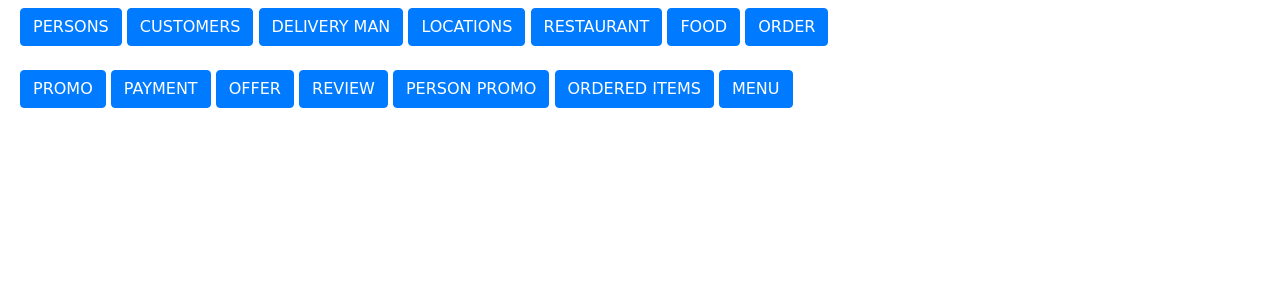
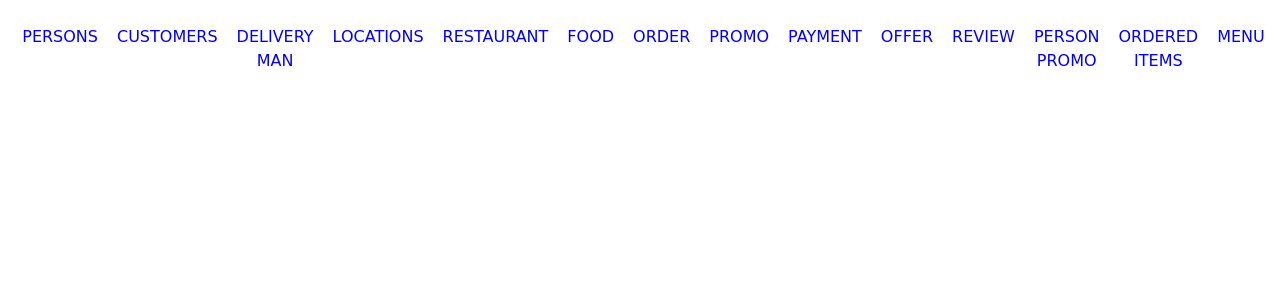
Before and after one commit to Nazmul1850/foodpandadb, a Django app: page / in a window 1280 px wide. Shown: the part 48-348 px from the top of the page. Run offline with Django 3.2, Linux system fonts and the light colour scheme; some libraries are stand-ins or nearby versions; some web fonts are replaced.

Commit message:
design updated

```diff
--- a/foodpandadb/static/foodpanda/custom.css
+++ b/foodpandadb/static/foodpanda/custom.css
@@ -7,8 +7,15 @@ div.header {
   background-color: yellowgreen;
 }
 div.tablebuttons {
-  padding-left: 20px;
+  padding: 10px;
+  display: flex;
+  justify-content: center;
 }
-div.part1 .part2{
-  align-items: center;
+.btn {
+  padding-right: 5px;
+  color: blue;
 }
+.tableheader {
+  text-align: center;
+}
+/* NOTE: cltr f5 ---> reloads css file */
--- a/foodpandadb/templates/foodpanda/base.html
+++ b/foodpandadb/templates/foodpanda/base.html
@@ -8,7 +8,7 @@
 
     <!-- Bootstrap CSS -->
     <link rel="stylesheet" href="https://stackpath.bootstrapcdn.com/bootstrap/4.4.1/css/bootstrap.min.css" integrity="sha384-Vkoo8x4CGsO3+Hhxv8T/Q5PaXtkKtu6ug5TOeNV6gBiFeWPGFN9MuhOf23Q9Ifjh" crossorigin="anonymous">
-    <link rel="stylesheet" href="{% static "foodpanda/custom.css" %}">
+    <link rel="stylesheet" href="{% static "foodpanda/custom.css" now "U" %}">
 
     <link href="https://fonts.googleapis.com/css2?family=Girassol&display=swap" rel="stylesheet">
 
@@ -21,24 +21,20 @@
       <h1>FOODOANDA DATABASE</h1>
     </div>
     <div class="tablebuttons">
-      <div class="part1">
-        <a role="button" href="{% url 'persons' %}" class="btn btn-primary">PERSONS</a>
-        <a role="button" href="{% url 'customers' %}" class="btn btn-primary">CUSTOMERS</a>
-        <a role="button" href="{% url 'delivery' %}" class="btn btn-primary">DELIVERY MAN</a>
-        <a role="button" href="{% url 'locations' %}" class="btn btn-primary">LOCATIONS</a>
-        <a role="button" href="{% url 'restaurant' %}" class="btn btn-primary">RESTAURANT</a>
-        <a role="button" href="{% url 'food' %}" class="btn btn-primary">FOOD</a>
-        <a role="button" href="{% url 'orders' %}" class="btn btn-primary">ORDER</a><br><br>
-      </div>
-      <div class="part2">
-        <a role="button" href="{% url 'promos' %}" class="btn btn-primary">PROMO</a>
-        <a role="button" href="{% url 'payments' %}" class="btn btn-primary">PAYMENT</a>
-        <a role="button" href="{% url 'offers' %}" class="btn btn-primary">OFFER</a>
-        <a role="button" href="{% url 'reviews' %}" class="btn btn-primary">REVIEW</a>
-        <a role="button" href="{% url 'customer_promo' %}" class="btn btn-primary">PERSON PROMO</a>
-        <a role="button" href="{% url 'orderd_items' %}" class="btn btn-primary">ORDERED ITEMS</a>
-        <a role="button" href="{% url 'menu' %}" class="btn btn-primary">MENU</a>
-      </div>
+        <a role="button" href="{% url 'persons' %}" class="btn">PERSONS</a>
+        <a role="button" href="{% url 'customers' %}" class="btn">CUSTOMERS</a>
+        <a role="button" href="{% url 'delivery' %}" class="btn">DELIVERY MAN</a>
+        <a role="button" href="{% url 'locations' %}" class="btn">LOCATIONS</a>
+        <a role="button" href="{% url 'restaurant' %}" class="btn">RESTAURANT</a>
+        <a role="button" href="{% url 'food' %}" class="btn">FOOD</a>
+        <a role="button" href="{% url 'orders' %}" class="btn">ORDER</a>
+        <a role="button" href="{% url 'promos' %}" class="btn">PROMO</a>
+        <a role="button" href="{% url 'payments' %}" class="btn">PAYMENT</a>
+        <a role="button" href="{% url 'offers' %}" class="btn">OFFER</a>
+        <a role="button" href="{% url 'reviews' %}" class="btn">REVIEW</a>
+        <a role="button" href="{% url 'customer_promo' %}" class="btn">PERSON PROMO</a>
+        <a role="button" href="{% url 'orderd_items' %}" class="btn">ORDERED ITEMS</a>
+        <a role="button" href="{% url 'menu' %}" class="btn">MENU</a>
 
     </div>
     <div class="container">
--- a/foodpandadb/templates/foodpanda/customer_promo.html
+++ b/foodpandadb/templates/foodpanda/customer_promo.html
@@ -1,6 +1,9 @@
 {% extends 'foodpanda/base.html' %}
 {% load static %}
 {% block content %}
+<div class="tableheader">
+  <h1>CUSTOMER PROMO</h1>
+</div>
 <table width="100%"  border="1">
     <tr style="background-color:lightgray">
         <th> CUSTOMER ID </th>
--- a/foodpandadb/templates/foodpanda/customers.html
+++ b/foodpandadb/templates/foodpanda/customers.html
@@ -1,6 +1,9 @@
 {% extends 'foodpanda/base.html' %}
 {% load static %}
 {% block content %}
+<div class="tableheader">
+  <h1>CUSTOMERS</h1>
+</div>
 <table width="100%"  border="1">
     <tr style="background-color:lightgray">
         <th>CUSTOMER ID</th>
--- a/foodpandadb/templates/foodpanda/delivery.html
+++ b/foodpandadb/templates/foodpanda/delivery.html
@@ -1,6 +1,9 @@
 {% extends 'foodpanda/base.html' %}
 {% load static %}
 {% block content %}
+<div class="tableheader">
+  <h1>DELIVERY MAN</h1>
+</div>
 <table width="100%"  border="1">
     <tr style="background-color:lightgray">
         <th>DELIVERY MAN ID</th>
--- a/foodpandadb/templates/foodpanda/foods.html
+++ b/foodpandadb/templates/foodpanda/foods.html
@@ -1,6 +1,9 @@
 {% extends 'foodpanda/base.html' %}
 {% load static %}
 {% block content %}
+<div class="tableheader">
+  <h1>FOODS</h1>
+</div>
 <table width="100%"  border="1">
     <tr style="background-color:lightgray">
         <th>NAME</th>
--- a/foodpandadb/templates/foodpanda/locations.html
+++ b/foodpandadb/templates/foodpanda/locations.html
@@ -1,6 +1,9 @@
 {% extends 'foodpanda/base.html' %}
 {% load static %}
 {% block content %}
+<div class="tableheader">
+  <h1>LOCATIONS</h1>
+</div>
 <table width="100%"  border="1">
     <tr style="background-color:lightgray">
         <th>LOCATION ID</th>
--- a/foodpandadb/templates/foodpanda/menu.html
+++ b/foodpandadb/templates/foodpanda/menu.html
@@ -1,6 +1,9 @@
 {% extends 'foodpanda/base.html' %}
 {% load static %}
 {% block content %}
+<div class="tableheader">
+  <h1>MENU</h1>
+</div>
 <table width="100%"  border="1">
     <tr style="background-color:lightgray">
         <th> RESTAURANT ID </th>
--- a/foodpandadb/templates/foodpanda/offers.html
+++ b/foodpandadb/templates/foodpanda/offers.html
@@ -1,6 +1,9 @@
 {% extends 'foodpanda/base.html' %}
 {% load static %}
 {% block content %}
+<div class="tableheader">
+  <h1>OFFERS</h1>
+</div>
 <table width="100%"  border="1">
     <tr style="background-color:lightgray">
         <th> OFFER ID </th>
--- a/foodpandadb/templates/foodpanda/orderd_items.html
+++ b/foodpandadb/templates/foodpanda/orderd_items.html
@@ -1,6 +1,9 @@
 {% extends 'foodpanda/base.html' %}
 {% load static %}
 {% block content %}
+<div class="tableheader">
+  <h1>ORDERED ITEMS</h1>
+</div>
 <table width="100%"  border="1">
     <tr style="background-color:lightgray">
         <th> ORDER ID </th>
--- a/foodpandadb/templates/foodpanda/orders.html
+++ b/foodpandadb/templates/foodpanda/orders.html
@@ -1,6 +1,9 @@
 {% extends 'foodpanda/base.html' %}
 {% load static %}
 {% block content %}
+<div class="tableheader">
+  <h1>ORDERS</h1>
+</div>
 <table width="100%"  border="1">
     <tr style="background-color:lightgray">
         <th>ORDER ID</th>
--- a/foodpandadb/templates/foodpanda/payments.html
+++ b/foodpandadb/templates/foodpanda/payments.html
@@ -1,6 +1,9 @@
 {% extends 'foodpanda/base.html' %}
 {% load static %}
 {% block content %}
+<div class="tableheader">
+  <h1>PAYMENTS</h1>
+</div>
 <table width="100%"  border="1">
     <tr style="background-color:lightgray">
         <th> PAYMENT ID </th>
--- a/foodpandadb/templates/foodpanda/persons.html
+++ b/foodpandadb/templates/foodpanda/persons.html
@@ -1,6 +1,10 @@
 {% extends 'foodpanda/base.html' %}
 {% load static %}
 {% block content %}
+<div class="tableheader">
+  <h1>PERSONS</h1>
+</div>
+
 <table width="100%"  border="1">
     <tr style="background-color:lightgray">
         <th>ID</th>
--- a/foodpandadb/templates/foodpanda/promos.html
+++ b/foodpandadb/templates/foodpanda/promos.html
@@ -1,6 +1,9 @@
 {% extends 'foodpanda/base.html' %}
 {% load static %}
 {% block content %}
+<div class="tableheader">
+  <h1>PROMOS</h1>
+</div>
 <table width="100%"  border="1">
     <tr style="background-color:lightgray">
         <th> CODE </th>
--- a/foodpandadb/templates/foodpanda/restaurants.html
+++ b/foodpandadb/templates/foodpanda/restaurants.html
@@ -1,6 +1,9 @@
 {% extends 'foodpanda/base.html' %}
 {% load static %}
 {% block content %}
+<div class="tableheader">
+  <h1>RESTAURANT</h1>
+</div>
 <table width="100%"  border="1">
     <tr style="background-color:lightgray">
         <th>ID</th>
--- a/foodpandadb/templates/foodpanda/reviews.html
+++ b/foodpandadb/templates/foodpanda/reviews.html
@@ -1,6 +1,9 @@
 {% extends 'foodpanda/base.html' %}
 {% load static %}
 {% block content %}
+<div class="tableheader">
+  <h1>REVIEWS</h1>
+</div>
 <table width="100%"  border="1">
     <tr style="background-color:lightgray">
         <th> REVIEW ID </th>
```
